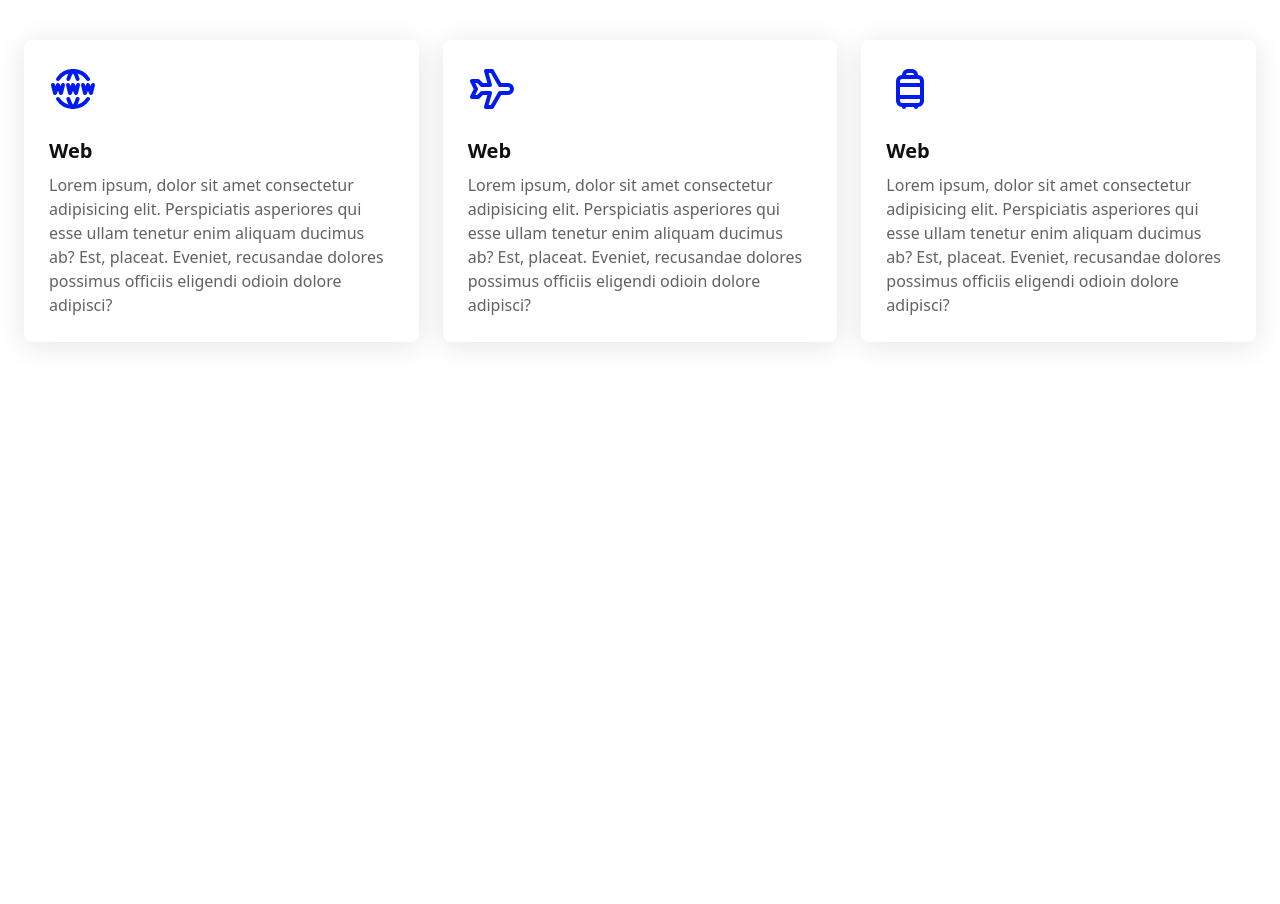
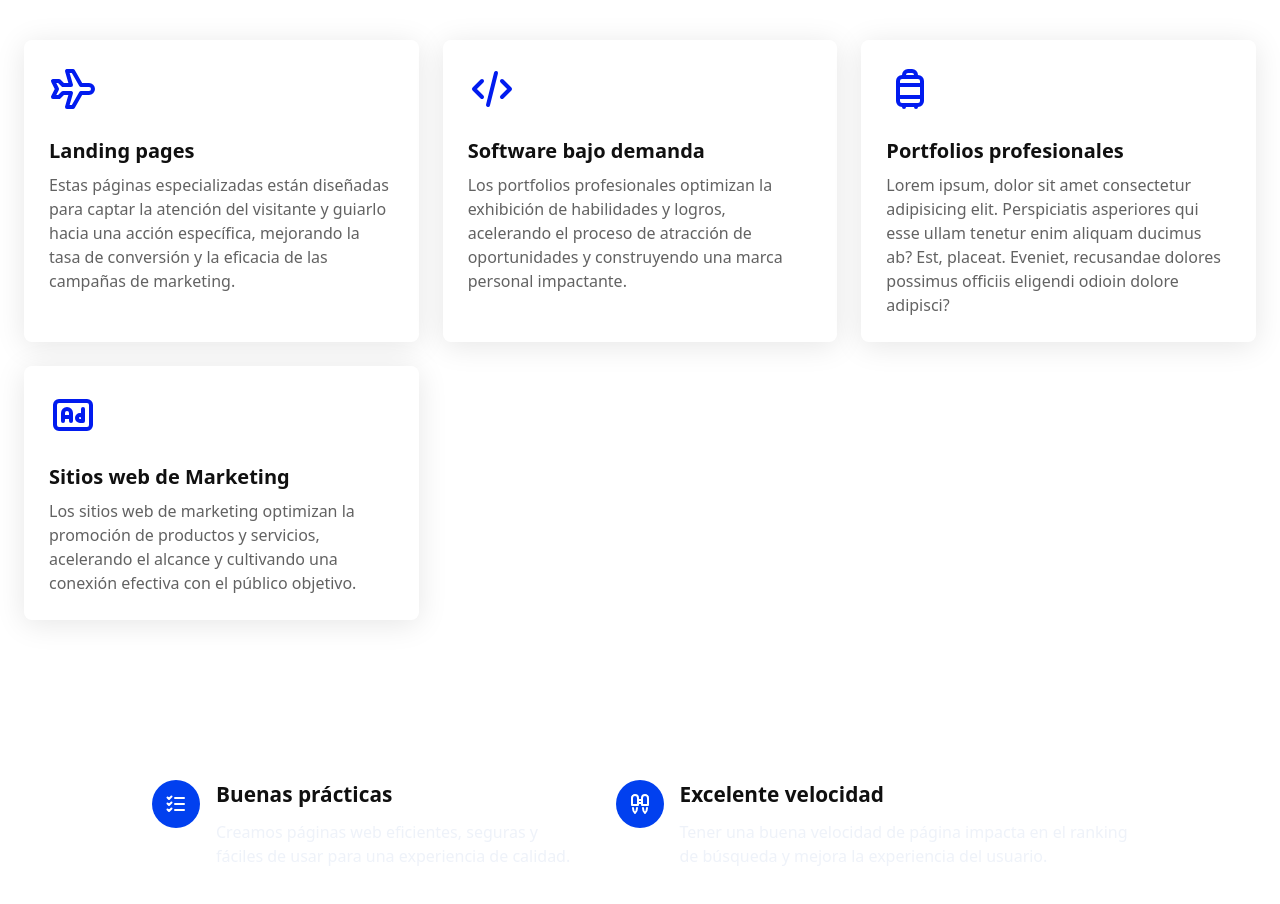
Before and after one commit to GuillermoSMG/bugtech-portfolio, a React (Vite) app: page / in a window 1280 px wide. Shown: the part 840-1744 px from the top of the page. Before the commit the page ends 1262 px from the top, so only its background shows below. Built offline with nearby package versions, Linux system fonts and the light colour scheme.

Commit message:
services

```diff
--- a/src/App.jsx
+++ b/src/App.jsx
@@ -9,7 +9,7 @@ function App() {
 	return (
 		<Suspense fallback={<>Loading...</>}>
 			<ThemeContextConteiner>
-				<main className='bg-mainBg dark:bg-darkBg'>
+				<main className='bg-mainBg dark:bg-darkBg relative'>
 					<div className='min-h-[100vh] flex flex-col justify-between'>
 						<Header />
 						<Home />
--- a/src/components/Icons.jsx
+++ b/src/components/Icons.jsx
@@ -93,15 +93,15 @@ const AdIcon = () => {
 	return (
 		<svg
 			xmlns='http://www.w3.org/2000/svg'
-			width='24'
-			height='24'
+			width='48'
+			height='48'
 			viewBox='0 0 24 24'
 			fill='none'
 			stroke='#011bef'
 			strokeWidth='2'
 			strokeLinecap='round'
 			strokeLinejoin='round'
-			className='icon icon-tabler icons-tabler-outline icon-tabler-ad'
+			className='icon icon-tabler icons-tabler-outline icon-tabler-ad mb-6'
 		>
 			<path stroke='none' d='M0 0h24v24H0z' fill='none' />
 			<path d='M3 5m0 2a2 2 0 0 1 2 -2h14a2 2 0 0 1 2 2v10a2 2 0 0 1 -2 2h-14a2 2 0 0 1 -2 -2z' />
@@ -137,6 +137,56 @@ const PortfolioIcon = () => {
 	);
 };
 
+const CheckIcon = () => {
+	return (
+		<svg
+			xmlns='http://www.w3.org/2000/svg'
+			width='48'
+			height='48'
+			viewBox='0 0 24 24'
+			fill='none'
+			stroke='#fff'
+			strokeWidth='2'
+			strokeLinecap='round'
+			strokeLinejoin='round'
+			className='icon icon-tabler icons-tabler-outline icon-tabler-list-check bg-[#0140ef] rounded-full p-3'
+		>
+			<path stroke='none' d='M0 0h24v24H0z' fill='none' />
+			<path d='M3.5 5.5l1.5 1.5l2.5 -2.5' />
+			<path d='M3.5 11.5l1.5 1.5l2.5 -2.5' />
+			<path d='M3.5 17.5l1.5 1.5l2.5 -2.5' />
+			<path d='M11 6l9 0' />
+			<path d='M11 12l9 0' />
+			<path d='M11 18l9 0' />
+		</svg>
+	);
+};
+
+const FastIcon = () => {
+	return (
+		<svg
+			xmlns='http://www.w3.org/2000/svg'
+			width='48'
+			height='48'
+			viewBox='0 0 24 24'
+			fill='none'
+			stroke='#fff'
+			strokeWidth='2'
+			strokeLinecap='round'
+			strokeLinejoin='round'
+			className='icon icon-tabler icons-tabler-outline icon-tabler-jetpack bg-[#0140ef] rounded-full p-3'
+		>
+			<path stroke='none' d='M0 0h24v24H0z' fill='none' />
+			<path d='M10 6a3 3 0 1 0 -6 0v7h6v-7z' />
+			<path d='M14 13h6v-7a3 3 0 0 0 -6 0v7z' />
+			<path d='M5 16c0 2.333 .667 4 2 5c1.333 -1 2 -2.667 2 -5' />
+			<path d='M15 16c0 2.333 .667 4 2 5c1.333 -1 2 -2.667 2 -5' />
+			<path d='M10 8h4' />
+			<path d='M10 11h4' />
+		</svg>
+	);
+};
+
 export const ServiceIcon = ({ name = 'DefaultIcon' }) => {
 	return (
 		<>
@@ -144,6 +194,8 @@ export const ServiceIcon = ({ name = 'DefaultIcon' }) => {
 			{name === 'WebIcon' && <WebIcon />}
 			{name === 'AdIcon' && <AdIcon />}
 			{name === 'PortfolioIcon' && <PortfolioIcon />}
+			{name === 'CheckIcon' && <CheckIcon />}
+			{name === 'FastIcon' && <FastIcon />}
 			{name === 'DefaultIcon' && <DefaultIcon />}
 		</>
 	);
--- a/src/components/header/Header.jsx
+++ b/src/components/header/Header.jsx
@@ -4,7 +4,7 @@ import { ToggleThemeBtn } from './ToggleThemeBtn';
 
 const Header = () => {
 	return (
-		<header className='flex px-6 py-4 items-center justify-between bg-white dark:text-mainText font-sans sticky top-0 border-b dark:border-gray-700 dark:bg-headerBg backdrop-blur-md'>
+		<header className='flex px-6 py-4 items-center justify-between bg-white dark:text-mainText font-sans fixed top-0 w-full z-10 border-b dark:border-gray-700 dark:bg-headerBg backdrop-blur-md'>
 			<HeaderTitle>BUGS TECHS</HeaderTitle>
 			<Navbar />
 			<ToggleThemeBtn />
--- a/src/pages/home/Home.jsx
+++ b/src/pages/home/Home.jsx
@@ -5,7 +5,7 @@ import { HomeTitleSpan } from './components/HomeTitleSpan';
 const Home = () => {
 	return (
 		<section
-			className='mt-12 md:mt-[73px] px-4 md:px-6 w-full md:w-[80vw] mx-auto mb-6 pb-12'
+			className='mt-36 px-4 md:px-6 w-full md:w-[80vw] mx-auto mb-6 pb-12'
 			id='home'
 		>
 			<div className='mx-auto text-center pb-10'>
--- a/src/pages/services/Services.jsx
+++ b/src/pages/services/Services.jsx
@@ -1,10 +1,12 @@
 import React from 'react';
-import { Service } from './components/Service';
+import { Service } from './components/ServiceContainer';
+import { Values } from './components/Values';
 
 export const Services = () => {
 	return (
 		<section>
 			<Service />
+			<Values />
 		</section>
 	);
 };
--- /dev/null
+++ b/src/pages/services/components/Value.jsx
@@ -0,0 +1,18 @@
+import React from 'react';
+import { ServiceIcon } from '@icons';
+
+export const Value = ({ title, desc, icon }) => {
+	return (
+		<article className='flex'>
+			<div className='mr-4'>
+				<ServiceIcon name={icon} />
+			</div>
+			<div>
+				<span className='font-bold text-xl md:text-[1.3rem] text-linkText dark:text-darkLinkText'>
+					{title}
+				</span>
+				<p className='text-muted mt-3'>{desc}</p>
+			</div>
+		</article>
+	);
+};
--- /dev/null
+++ b/src/pages/services/components/Values.jsx
@@ -0,0 +1,18 @@
+import React from 'react';
+import { Value } from './Value';
+import { VALUES } from '../const/services';
+
+export const Values = () => {
+	return (
+		<div className='mx-auto md:px-6 text-default lg:py-20 md:py-16 px-4 py-12 max-w-5xl flex flex-col sm:flex-row gap-8'>
+			{VALUES.map((value, i) => (
+				<Value
+					key={i}
+					title={value.title}
+					desc={value.desc}
+					icon={value.icon}
+				/>
+			))}
+		</div>
+	);
+};
--- a/src/pages/services/const/services.js
+++ b/src/pages/services/const/services.js
@@ -1,17 +1,35 @@
 export const SERVICES = [
 	{
-		title: 'Web',
-		desc: 'Lorem ipsum, dolor sit amet consectetur adipisicing elit. Perspiciatis asperiores qui esse ullam tenetur enim aliquam ducimus ab? Est, placeat. Eveniet, recusandae dolores possimus officiis eligendi odioin dolore adipisci?',
-		icon: 'WebIcon',
-	},
-	{
-		title: 'Web',
-		desc: 'Lorem ipsum, dolor sit amet consectetur adipisicing elit. Perspiciatis asperiores qui esse ullam tenetur enim aliquam ducimus ab? Est, placeat. Eveniet, recusandae dolores possimus officiis eligendi odioin dolore adipisci?',
+		title: 'Landing pages',
+		desc: 'Estas páginas especializadas están diseñadas para captar la atención del visitante y guiarlo hacia una acción específica, mejorando la tasa de conversión y la eficacia de las campañas de marketing.',
 		icon: 'LandingIcon',
 	},
 	{
-		title: 'Web',
+		title: 'Software bajo demanda',
+		desc: 'Los portfolios profesionales optimizan la exhibición de habilidades y logros, acelerando el proceso de atracción de oportunidades y construyendo una marca personal impactante.',
+		icon: 'DefaultIcon',
+	},
+	{
+		title: 'Portfolios profesionales',
 		desc: 'Lorem ipsum, dolor sit amet consectetur adipisicing elit. Perspiciatis asperiores qui esse ullam tenetur enim aliquam ducimus ab? Est, placeat. Eveniet, recusandae dolores possimus officiis eligendi odioin dolore adipisci?',
 		icon: 'PortfolioIcon',
 	},
+	{
+		title: 'Sitios web de Marketing',
+		desc: 'Los sitios web de marketing optimizan la promoción de productos y servicios, acelerando el alcance y cultivando una conexión efectiva con el público objetivo.',
+		icon: 'AdIcon',
+	},
 ];
+
+export const VALUES = [
+	{
+		title: 'Buenas prácticas',
+		desc: 'Creamos páginas web eficientes, seguras y fáciles de usar para una experiencia de calidad.',
+		icon: 'CheckIcon',
+	},
+	{
+		title: 'Excelente velocidad',
+		desc: 'Tener una buena velocidad de página impacta en el ranking de búsqueda y mejora la experiencia del usuario.',
+		icon: 'FastIcon',
+	},
+];
```
Also changed, not shown: src/pages/services/components/ServiceContainer.jsx (renamed from src/pages/services/components/Service.jsx).
